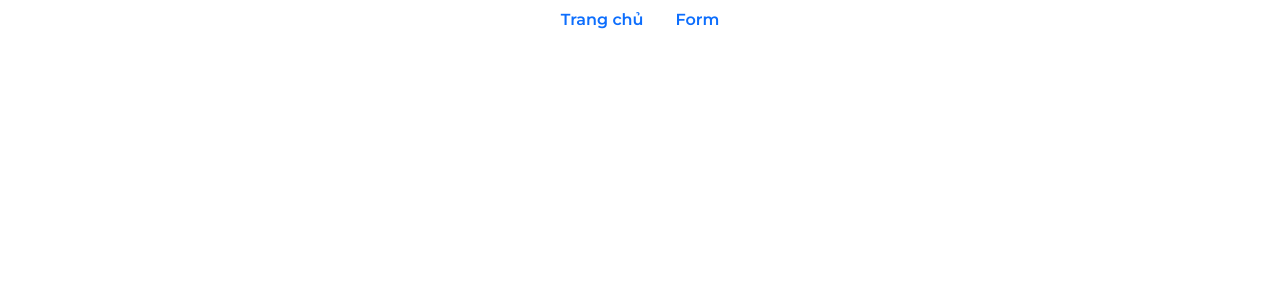
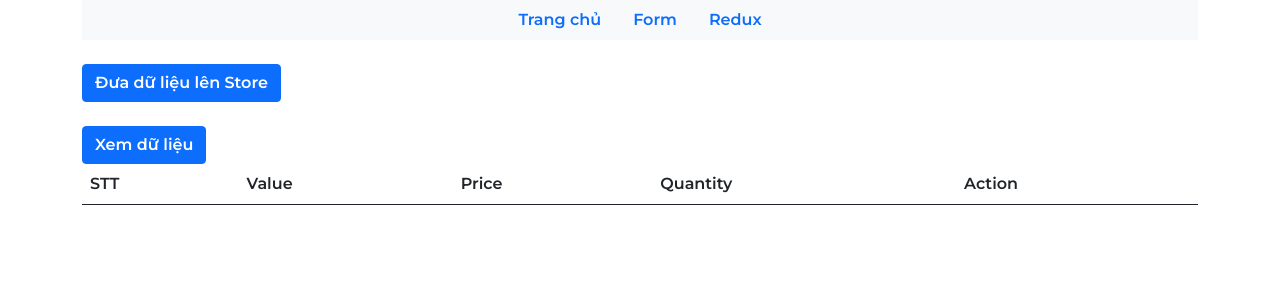
Before and after one commit to LuuTuanKha/LearnReactJSSummer2021, a React (Create React App) app in the folder learning-reactjs/: page /listbook in a window 1280 px wide. Shown: the top 300 px of the page. Built offline with nearby package versions, Linux system fonts and the light colour scheme.

Commit message:
Redux
thêm phần Add/Load dữ liệu vào/từ Store

```diff
--- a/learning-reactjs/package.json
+++ b/learning-reactjs/package.json
@@ -8,8 +8,10 @@
     "@testing-library/user-event": "^12.8.3",
     "react": "^17.0.2",
     "react-dom": "^17.0.2",
+    "react-redux": "^7.2.4",
     "react-router-dom": "^5.2.0",
     "react-scripts": "4.0.3",
+    "redux": "^4.1.0",
     "web-vitals": "^1.1.2"
   },
   "scripts": {
--- a/learning-reactjs/src/App.js
+++ b/learning-reactjs/src/App.js
@@ -1,21 +1,26 @@
 import Nav from "./component/Nav";
 import routes from "./routes";
-import { BrowserRouter as Router, Switch, Route, Link } from "react-router-dom";
+import { BrowserRouter as Router, Switch, Route } from "react-router-dom";
 
 function App() {
-  const maproutes = routes.map((route,index) => {
-    return <Route path={route.path} component={route.component} exact={route.exact}/>
+     const maproutes = routes.map((route, index) => {
+          return (
+               <Route
+                    path={route.path}
+                    component={route.component}
+                    exact={route.exact}
+               />
+          );
      });
      return (
           <Router>
                <div className="App container">
-      <Nav/>
+
+
+                    {/* <img src='http://itplus-academy.edu.vn/upload/b0c061227df9ed11a921c1977ffddd23/images/2212/nhung-dieu-quan-trong-cua-reactjs-ban-can-biet-2.png' className="rounded mx-auto d-block" alt='Banner'/> */}
+                    <Nav />
                     <br />
-      <Switch>
-
-        {maproutes}
-      </Switch>
-
+                    <Switch>{maproutes}</Switch>
                </div>
           </Router>
      );
--- /dev/null
+++ b/learning-reactjs/src/component/ListBook.js
@@ -0,0 +1,81 @@
+import React, { useState } from "react";
+import { useDispatch, useSelector } from "react-redux";
+import { getListBooks } from "../redux/action/actListBook";
+const ListBook = () => {
+     const dispatch = useDispatch();
+     const [listBookstate, setlistBookstate] = useState([]);
+     const listBooksFromStore = useSelector((state) => state.listBooks);
+     const books = [
+          { id: 0, name: "Book Name 1", price: 20000, quantity: 2 },
+          { id: 1, name: "Book Name 2", price: 50000, quantity: 4 },
+          { id: 2, name: "Book Name 3", price: 79000, quantity: 2 },
+          { id: 3, name: "Book Name 4", price: 96000, quantity: 6 },
+          { id: 4, name: "Book Name 5", price: 11000, quantity: 2 },
+          { id: 5, name: "Book Name 5", price: 11000, quantity: 2 },
+          { id: 6, name: "Book Name 5", price: 11000, quantity: 2 },
+          { id: 7, name: "Book Name 5", price: 11000, quantity: 2 },
+     ];
+     const saveListBooksToStore = () => {
+          dispatch(getListBooks(books));
+     };
+     let tableListBooks = listBookstate.map((obj, index) => {
+
+          return (
+               <tr key={index}>
+                    <th scope="row">{index + 1}</th>
+                    <td>{obj.name}</td>
+                    <td>{obj.price}</td>
+                    <td><button className="btn btn-secondary">-</button> {obj.quantity} <button className= "btn btn-secondary">+</button></td>
+
+                    <td>
+                         <button className="btn btn-danger">Delete</button>
+                    </td>
+               </tr>
+          );
+     });
+
+     const showListBooks = () => {
+          setlistBookstate(listBooksFromStore);
+     console.log(listBooksFromStore);
+
+     };
+
+     return (
+          <div>
+               <button
+                    type="button"
+                    className="btn btn-primary"
+                    onClick={() => saveListBooksToStore()}
+               >
+                    Đưa dữ liệu lên Store
+               </button>
+
+
+               <br></br>
+               <br></br>
+               <button
+                    type="button"
+                    className="btn btn-primary"
+                    onClick={() => showListBooks()}
+               >
+                    Xem dữ liệu
+               </button>
+              <br></br>
+
+               <table className="table">
+                    <thead className="thead-dark">
+                         <tr>
+                              <th scope="col">STT</th>
+                              <th scope="col">Value</th>
+                              <th scope="col">Price</th>
+                              <th scope="col">Quantity</th>
+                              <th scope="col">Action</th>
+                         </tr>
+                    </thead>
+                    <tbody>{tableListBooks}</tbody>
+               </table>
+          </div>
+     );
+};
+
+export default ListBook;
--- a/learning-reactjs/src/component/Nav.js
+++ b/learning-reactjs/src/component/Nav.js
@@ -15,7 +15,7 @@ const Nav = () => {
                                         className={`nav-link ${matchClass}`}
                                         to={to}
                                    >
-                                        {label}
+                                        <b >{label}</b>
                                    </Link>
                               </li>
                          );
@@ -24,8 +24,9 @@ const Nav = () => {
           );
      };
      const listLink = [
-          { label: "Trang chủ", to: "/show-list", activeOnlyWhenExact: true },
+          { label: "Trang chủ", to: "/", activeOnlyWhenExact: true },
           { label: "Form", to: "/Form", activeOnlyWhenExact: true },
+          { label: "Redux", to: "/listbook", activeOnlyWhenExact: true },
 
      ];
      const mapLinkList = listLink.map((link,index) => {
@@ -33,7 +34,7 @@ const Nav = () => {
      })
      return (
           <div>
-               <ul className="nav justify-content-center">
+               <ul className="justify-content-center nav bg-light ">
                     {mapLinkList}
                </ul>
           </div>
--- a/learning-reactjs/src/index.js
+++ b/learning-reactjs/src/index.js
@@ -3,11 +3,17 @@ import ReactDOM from "react-dom";
 
 import App from "./App";
 import reportWebVitals from "./reportWebVitals";
-
+import { createStore } from "redux";
+import reducer from './redux/reduce/index'
+import { Provider } from 'react-redux'
+const store = createStore(reducer)
 ReactDOM.render(
+     <Provider store = {store}>
      <React.StrictMode>
           <App />
-     </React.StrictMode>,
+     </React.StrictMode>
+     </Provider>
+     ,
      document.getElementById("root")
 );
 
--- /dev/null
+++ b/learning-reactjs/src/redux/action/actListBook.js
@@ -0,0 +1,7 @@
+import { GET_LIST_BOOKS } from "../constants/types";
+export const getListBooks = (listBooks)=>{
+    return {
+        type: GET_LIST_BOOKS,
+        listBooks
+    }
+}
--- /dev/null
+++ b/learning-reactjs/src/redux/constants/types.js
@@ -0,0 +1 @@
+export const GET_LIST_BOOKS = 'GET_LIST_BOOKS'
--- /dev/null
+++ b/learning-reactjs/src/redux/reduce/index.js
@@ -0,0 +1,6 @@
+import { combineReducers } from "redux"
+import listBooks from "./listBooks"
+const reducer = combineReducers({
+    listBooks
+})
+export default reducer
--- /dev/null
+++ b/learning-reactjs/src/redux/reduce/listBooks.js
@@ -0,0 +1,12 @@
+import { GET_LIST_BOOKS } from "../constants/types";
+let inittialListBooks = []
+let reducer = (state = inittialListBooks,action ) =>{
+	let {listBooks,type} = action;
+	//Dùng if hoặc switch case dể phân biệt các hàm
+	if(type===GET_LIST_BOOKS){
+		state = listBooks
+		return state;
+	}
+	return state
+}
+export default reducer
--- a/learning-reactjs/src/routes.js
+++ b/learning-reactjs/src/routes.js
@@ -1,8 +1,9 @@
 
 import Form from "./component/Form";
+import ListBook from "./component/ListBook";
 const routes = [
      { path: "/form", component: Form, exact: true },
-     // { path: "", component: NotFound, exact: true }
+     { path: "/listbook", component: ListBook, exact: true }
      // {path:"/show-list", component: RouteA, exact: true}
 ];
 export default routes
```
Also changed, not shown: learning-reactjs/src/component/Form.jsx (line endings or trailing spaces), 1 other file (tests, documents, lock files or other folders). Lines whose indentation alone changed are shown as unchanged.
